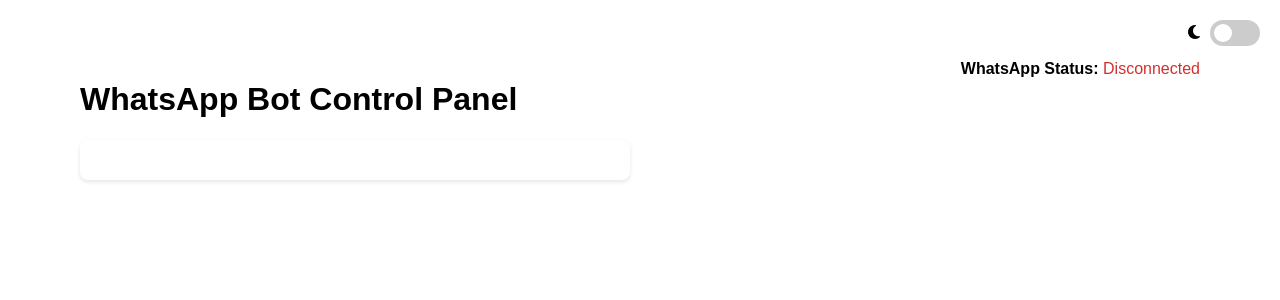
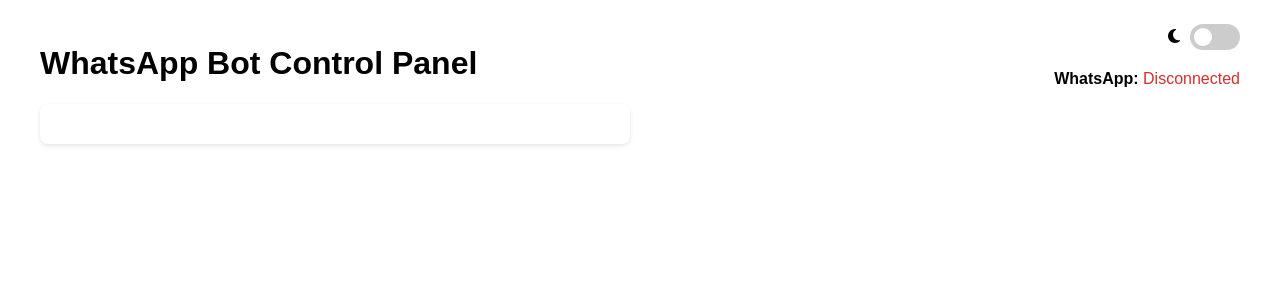
Before and after one commit to claudiakosylak/ai-whatsapp-assistant, a React (Vite) app in the folder frontend/: page / in a window 1280 px wide. Shown: the top 300 px of the page. Built offline with nearby package versions, Linux system fonts and the light colour scheme; no server answers.

Commit message:
header styling

```diff
--- a/frontend/src/App.css
+++ b/frontend/src/App.css
@@ -6,7 +6,7 @@
 #root {
   max-width: 1280px;
   margin: 0 auto;
-  padding: 2rem;
+  padding: 1rem 2rem;
   text-align: center;
 }
 
@@ -190,9 +190,6 @@
 }
 
 .theme-switch-wrapper {
-  position: absolute;
-  top: 20px;
-  right: 20px;
   display: flex;
   align-items: center;
   gap: 10px;
@@ -231,6 +228,13 @@
   transition: .4s;
   width: 18px;
   border-radius: 50%;
+}
+
+.statusTheme {
+  display: flex;
+  flex-direction: column;
+  gap: 20px;
+  align-items: flex-end;
 }
 
 input:checked + .slider {
@@ -306,4 +310,9 @@
   .header {
     flex-direction: column;
   }
+  .statusTheme {
+    flex-direction: row-reverse;
+    margin-bottom: 20px;
+    justify-content: space-between;
+  }
 }
--- a/frontend/src/components/Header/index.tsx
+++ b/frontend/src/components/Header/index.tsx
@@ -7,10 +7,10 @@
   return (
     <div className="header">
       <h1>WhatsApp Bot Control Panel</h1>
-      <div style={{ display: 'flex', flexDirection: 'column' }}>
+      <div className='statusTheme'>
         <ThemeToggle />
         <div className="status active" id="whatsapp-status">
-          <strong>WhatsApp Status:</strong>{' '}
+          <strong>WhatsApp:</strong>{' '}
           <span style={{ color: whatsappConnected ? '#2e7d32' : '#d32f2f' }}>
             {whatsappConnected ? 'Connected' : 'Disconnected'}
           </span>
--- a/frontend/src/index.css
+++ b/frontend/src/index.css
@@ -1,8 +1,6 @@
 :root {
   font-family: Arial, sans-serif;
-  max-width: 1200px;
   margin: 0 auto;
-  padding: 20px;
   --background: white;
   --text-color: black;
   --primary: #4caf50;
```
